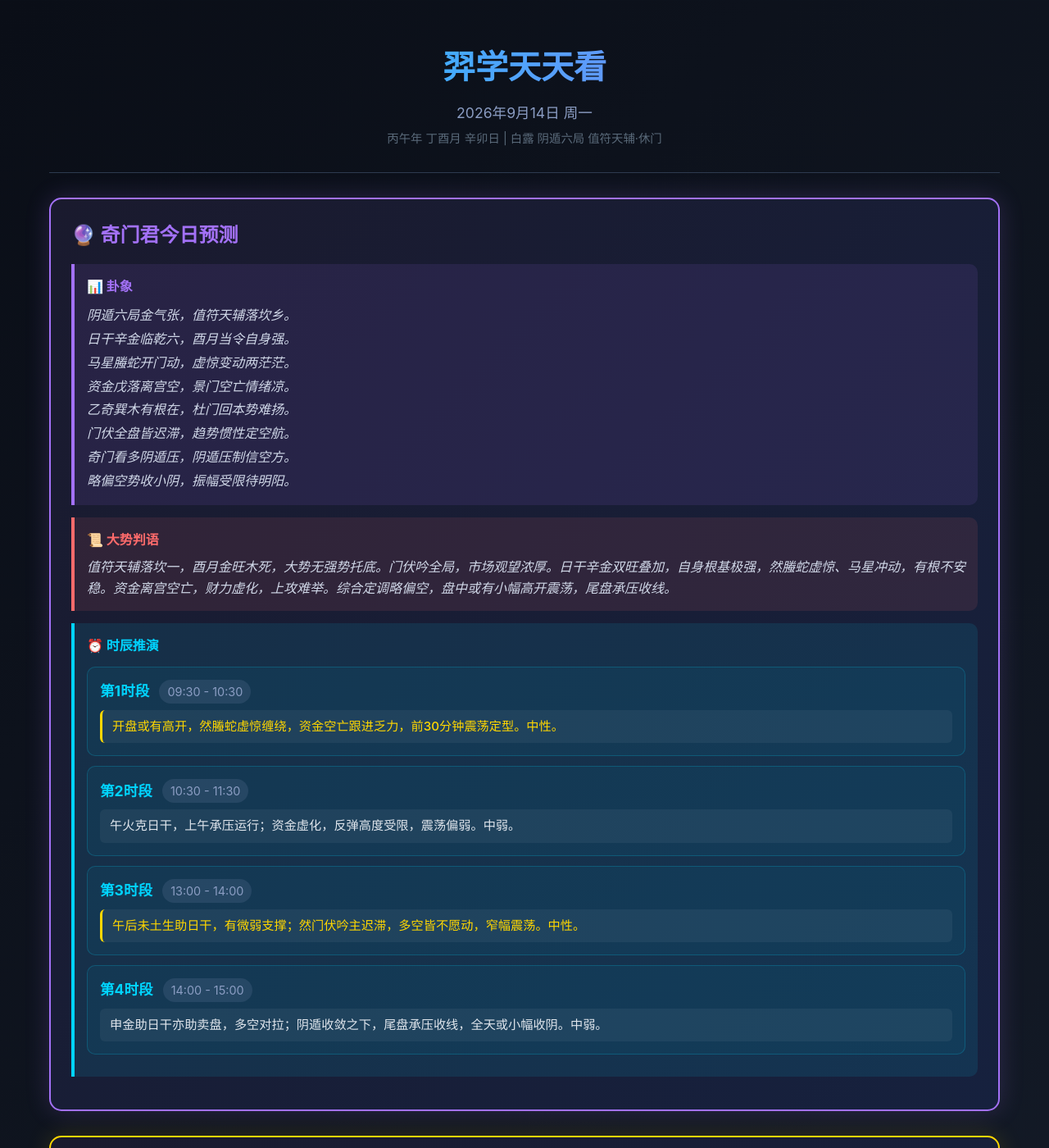
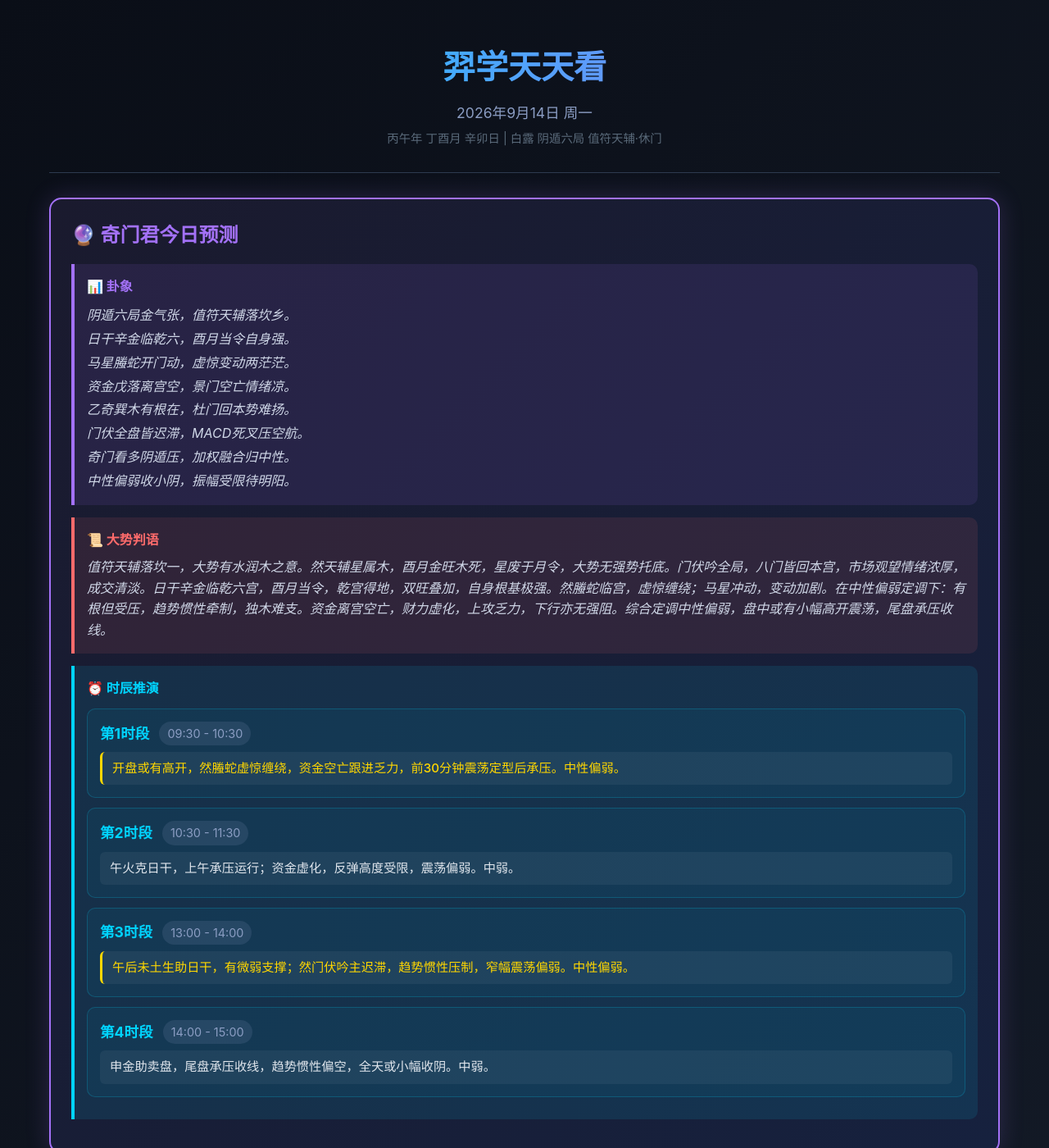
Before and after one commit to xiaoyi0319a/yixue-dashboard, a Jekyll site: the page index.html, which Jekyll copies as it is, in a window 1280 px wide and 1400 px high. Shown: the whole window at 82% size. Built offline with Jekyll 4.4.1, drawn with Linux system fonts in a browser that asks for light colours; comment, search, counter and statistics services are not loaded; some of the changed text lies outside the part shown.

Commit message:
奇门预测更新：2026-09-14 | 辛卯日阴遁六局 | 中性偏弱 | V2.0-patch3加权融合

```diff
--- a/index.html
+++ b/index.html
@@ -5,7 +5,7 @@
     <meta name="viewport" content="width=device-width, initial-scale=1.0">
     <meta http-equiv="Cache-Control" content="no-cache, no-store, must-revalidate">
     <meta property="og:title" content="羿学天天看 | 2026-09-14">
-    <meta property="og:description" content="🔮 阴遁六局·日干辛金双旺·资金空亡·略偏空 | 📈 4大涨停方向·MLCC+PCB+电力+通信 | 📰 2大新闻方向·并购重组+6G通信">
+    <meta property="og:description" content="🔮 阴遁六局·日干辛金双旺·资金空亡·中性偏弱 | 📈 4大涨停方向·MLCC+PCB+电力+通信 | 📰 2大新闻方向·并购重组+6G通信">
     <meta property="og:type" content="website">
     <meta property="og:url" content="https://xiaoyi0319a.github.io/yixue-dashboard/">
     <meta name="twitter:card" content="summary_large_image">
@@ -24,11 +24,11 @@
             <h2>🔮 奇门君今日预测</h2>
             <div class="qimen-hexagram">
                 <h4>📊 卦象</h4>
-                <p>阴遁六局金气张，值符天辅落坎乡。<br>日干辛金临乾六，酉月当令自身强。<br>马星螣蛇开门动，虚惊变动两茫茫。<br>资金戊落离宫空，景门空亡情绪凉。<br>乙奇巽木有根在，杜门回本势难扬。<br>门伏全盘皆迟滞，趋势惯性定空航。<br>奇门看多阴遁压，阴遁压制信空方。<br>略偏空势收小阴，振幅受限待明阳。</p>
+                <p>阴遁六局金气张，值符天辅落坎乡。<br>日干辛金临乾六，酉月当令自身强。<br>马星螣蛇开门动，虚惊变动两茫茫。<br>资金戊落离宫空，景门空亡情绪凉。<br>乙奇巽木有根在，杜门回本势难扬。<br>门伏全盘皆迟滞，MACD死叉压空航。<br>奇门看多阴遁压，加权融合归中性。<br>中性偏弱收小阴，振幅受限待明阳。</p>
             </div>
             <div class="qimen-verdict">
                 <h4>📜 大势判语</h4>
-                <p><i>值符天辅落坎一，酉月金旺木死，大势无强势托底。门伏吟全局，市场观望浓厚。日干辛金双旺叠加，自身根基极强，然螣蛇虚惊、马星冲动，有根不安稳。资金离宫空亡，财力虚化，上攻难举。综合定调略偏空，盘中或有小幅高开震荡，尾盘承压收线。</i></p>
+                <p><i>值符天辅落坎一，大势有水润木之意。然天辅星属木，酉月金旺木死，星废于月令，大势无强势托底。门伏吟全局，八门皆回本宫，市场观望情绪浓厚，成交清淡。日干辛金临乾六宫，酉月当令，乾宫得地，双旺叠加，自身根基极强。然螣蛇临宫，虚惊缠绕；马星冲动，变动加剧。在中性偏弱定调下：有根但受压，趋势惯性牵制，独木难支。资金离宫空亡，财力虚化，上攻乏力，下行亦无强阻。综合定调中性偏弱，盘中或有小幅高开震荡，尾盘承压收线。</i></p>
             </div>
             <div class="qimen-time">
                 <h4>⏰ 时辰推演</h4>
@@ -37,7 +37,7 @@
                         <span class="time-name">第1时段</span>
                         <span class="time-range">09:30 - 10:30</span>
                     </div>
-                    <div class="time-verdict neutral">开盘或有高开，然螣蛇虚惊缠绕，资金空亡跟进乏力，前30分钟震荡定型。中性。</div>
+                    <div class="time-verdict neutral">开盘或有高开，然螣蛇虚惊缠绕，资金空亡跟进乏力，前30分钟震荡定型后承压。中性偏弱。</div>
                 </div>
                 <div class="time-slot">
                     <div class="time-header">
@@ -51,14 +51,14 @@
                         <span class="time-name">第3时段</span>
                         <span class="time-range">13:00 - 14:00</span>
                     </div>
-                    <div class="time-verdict neutral">午后未土生助日干，有微弱支撑；然门伏吟主迟滞，多空皆不愿动，窄幅震荡。中性。</div>
+                    <div class="time-verdict neutral">午后未土生助日干，有微弱支撑；然门伏吟主迟滞，趋势惯性压制，窄幅震荡偏弱。中性偏弱。</div>
                 </div>
                 <div class="time-slot">
                     <div class="time-header">
                         <span class="time-name">第4时段</span>
                         <span class="time-range">14:00 - 15:00</span>
                     </div>
-                    <div class="time-verdict weak">申金助日干亦助卖盘，多空对拉；阴遁收敛之下，尾盘承压收线，全天或小幅收阴。中弱。</div>
+                    <div class="time-verdict weak">申金助卖盘，尾盘承压收线，趋势惯性偏空，全天或小幅收阴。中弱。</div>
                 </div>
             </div>
         </div>
```
Also changed, not shown: other parts of index.html (+1 -1 lines).
